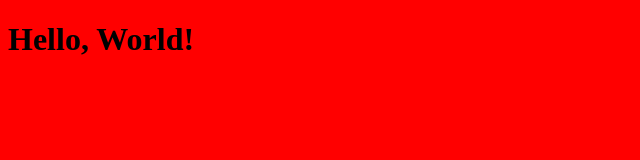
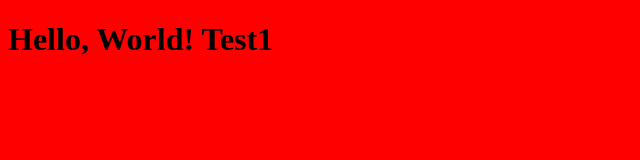
Before and after one commit to Potatonest/Potatonest.Github.io, a plain HTML site: page index.html in a window 1280 px wide. Shown: the whole page, without its empty margins (0-640 px from the left). Drawn offline with Linux system fonts and the light colour scheme.

Commit message:
Second commit!

```diff
--- a/index.html
+++ b/index.html
@@ -4,6 +4,6 @@
         <link rel="stylesheet" href="style.css">
     </head>
     <body>
-        <h1>Hello, World!</h1>
+        <h1>Hello, World! Test1</h1>
     </body>
 </html>
```
